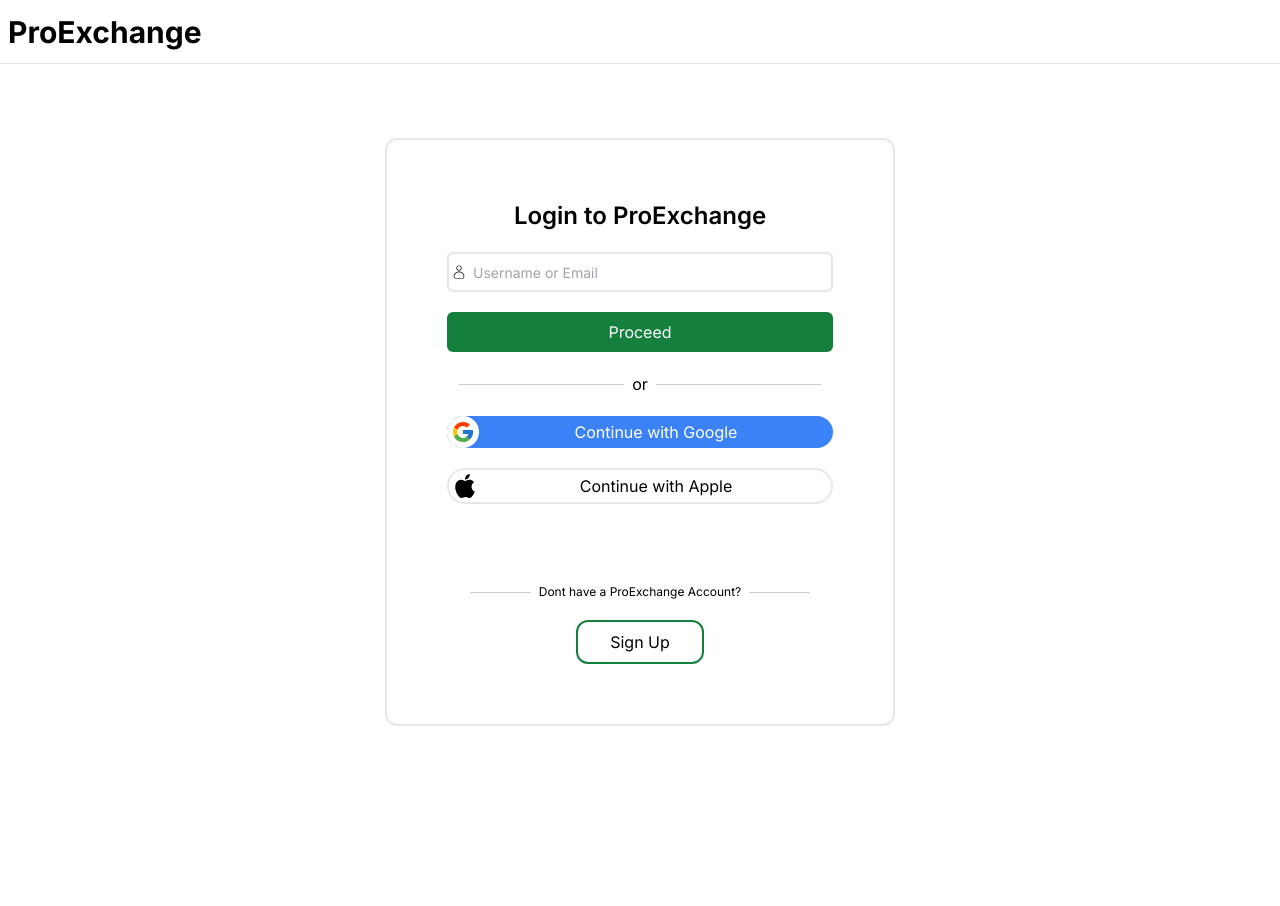
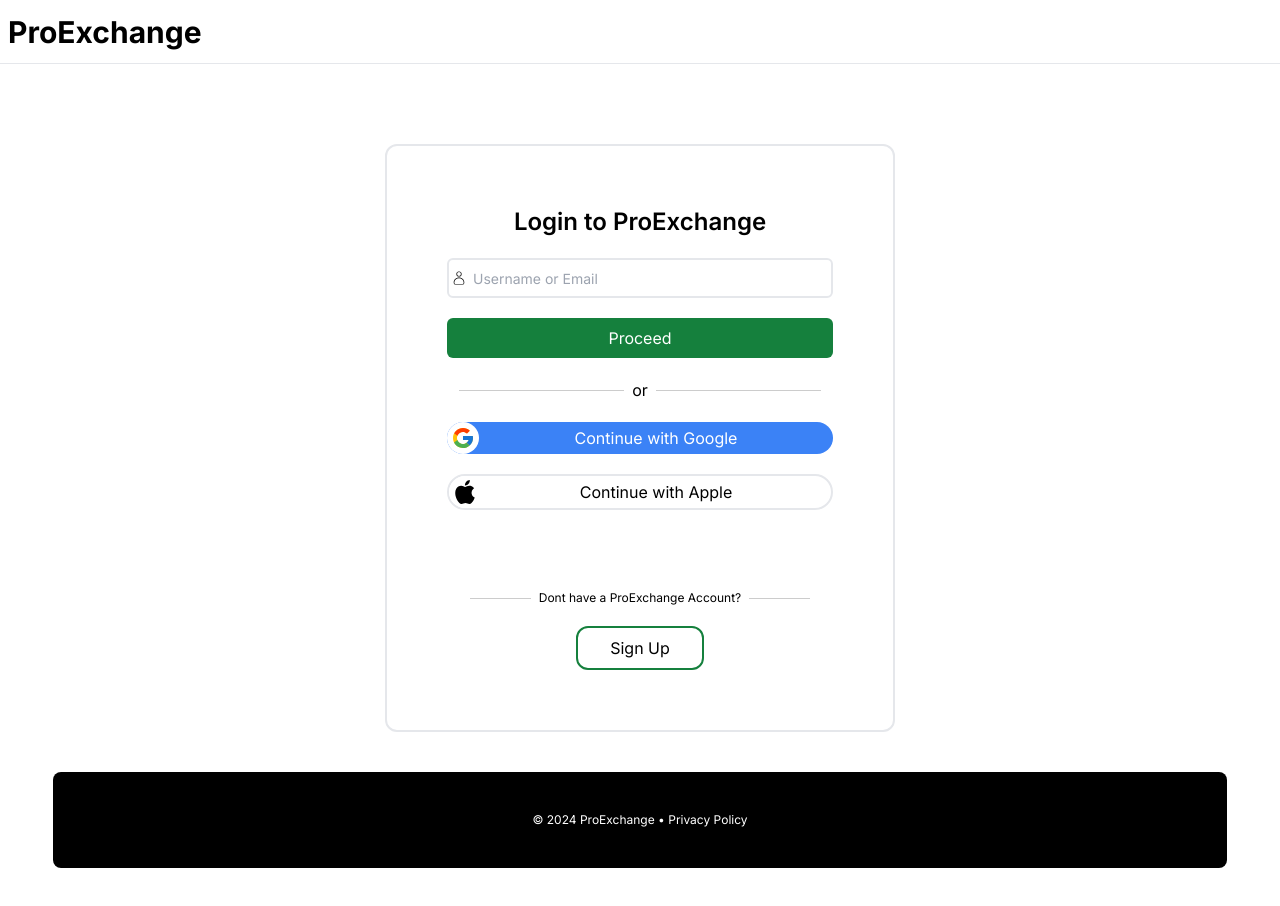
Before and after one commit to Ollah16/trademate, a Next.js app: page /login in a window 1280 px wide. Before the commit the page ends 800 px from the top, so only its background shows below. Built offline with nearby package versions, Linux system fonts and the light colour scheme.

Commit message:
login footer

```diff
--- /dev/null
+++ b/src/app/(authenticate)/login/loginfooter.js
@@ -0,0 +1,11 @@
+import Link from "next/link"
+
+const LoginFooter = () => {
+    return (
+        <div className="py-10 bg-black w-11/12 rounded-lg">
+            <p className="text-xs text-center text-white">© {new Date().getFullYear()} ProExchange • <Link href={'/'}>Privacy Policy</Link></p>
+        </div >
+    )
+}
+
+export default LoginFooter
--- a/src/app/(authenticate)/login/page.js
+++ b/src/app/(authenticate)/login/page.js
@@ -9,6 +9,7 @@
 import { useEffect } from 'react';
 import { useDispatch } from 'react-redux';
 import { changeUserType, selectUserType } from '@/app/reduxtoolkit/userSlice';
+import LoginFooter from './loginfooter';
 
 const AuthenticatePage = () => {
 
@@ -16,7 +17,7 @@
 
     useEffect(() => {
         handleSwitchReset()
-    }, [])
+    })
 
     const handleSwitchReset = () => {
         dispatch(selectUserType(false))
@@ -24,8 +25,8 @@
     }
 
     return (
-        <div className={`${styles.main} flex items-center justify-center`}>
-            <div className='rounded-xl border-2 md:w-8/12 w-10/12 md:p-10 p-2 lg:w-[510px]'>
+        <div className={`${styles.main} flex flex-col items-center justify-center py-10`}>
+            <div className='rounded-xl border-2 md:w-8/12 w-10/12 md:p-10 p-2 lg:w-[510px] my-10'>
                 <div className='md:px-5 px-2 my-5'>
 
                     <h3 className='mb-5 text-xl text-center font-semibold md:text-2xl'>Login to ProExchange</h3>
@@ -63,6 +64,8 @@
 
                 </div>
             </div>
+
+            <LoginFooter />
         </div >
     )
 }
```
